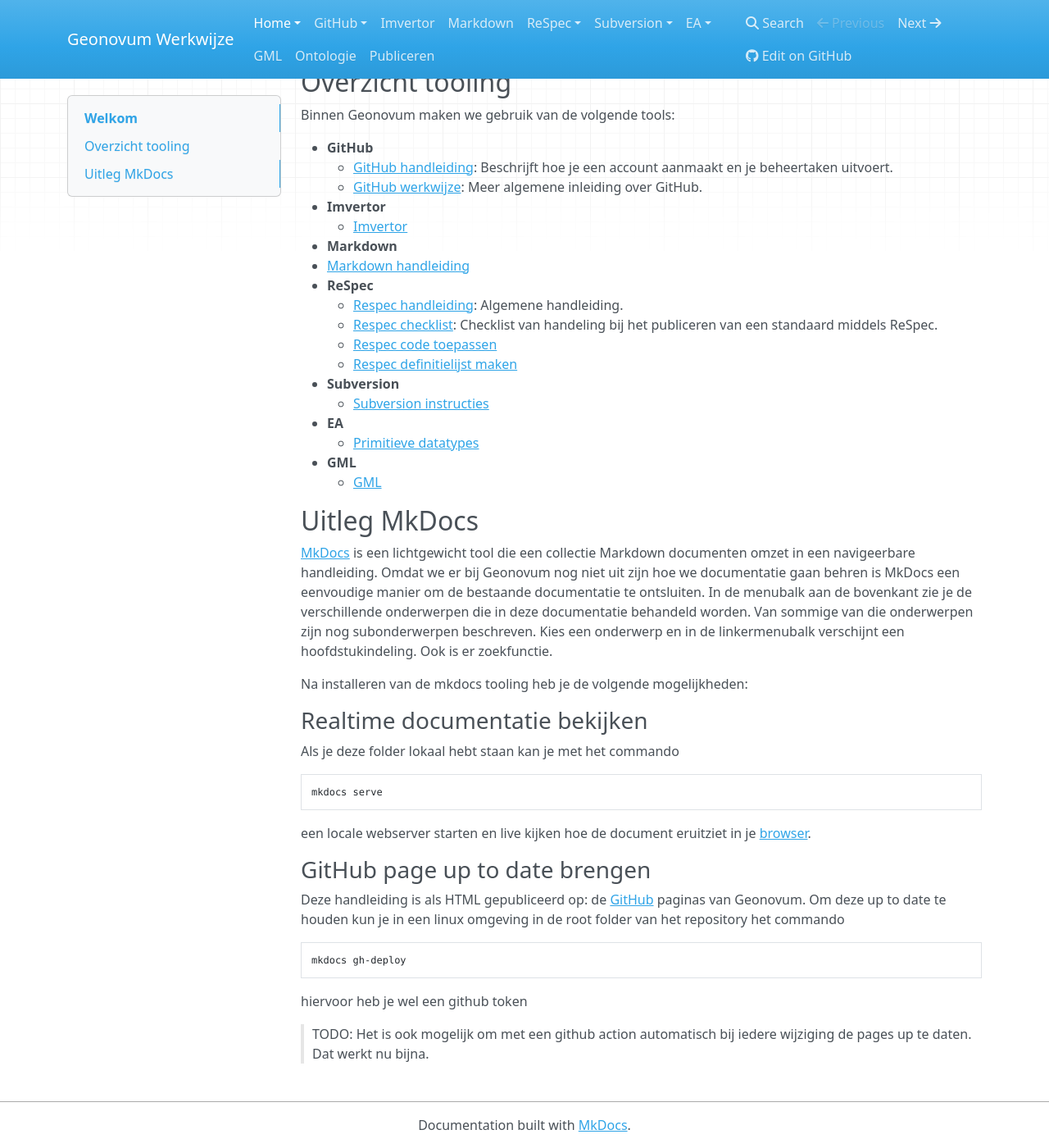
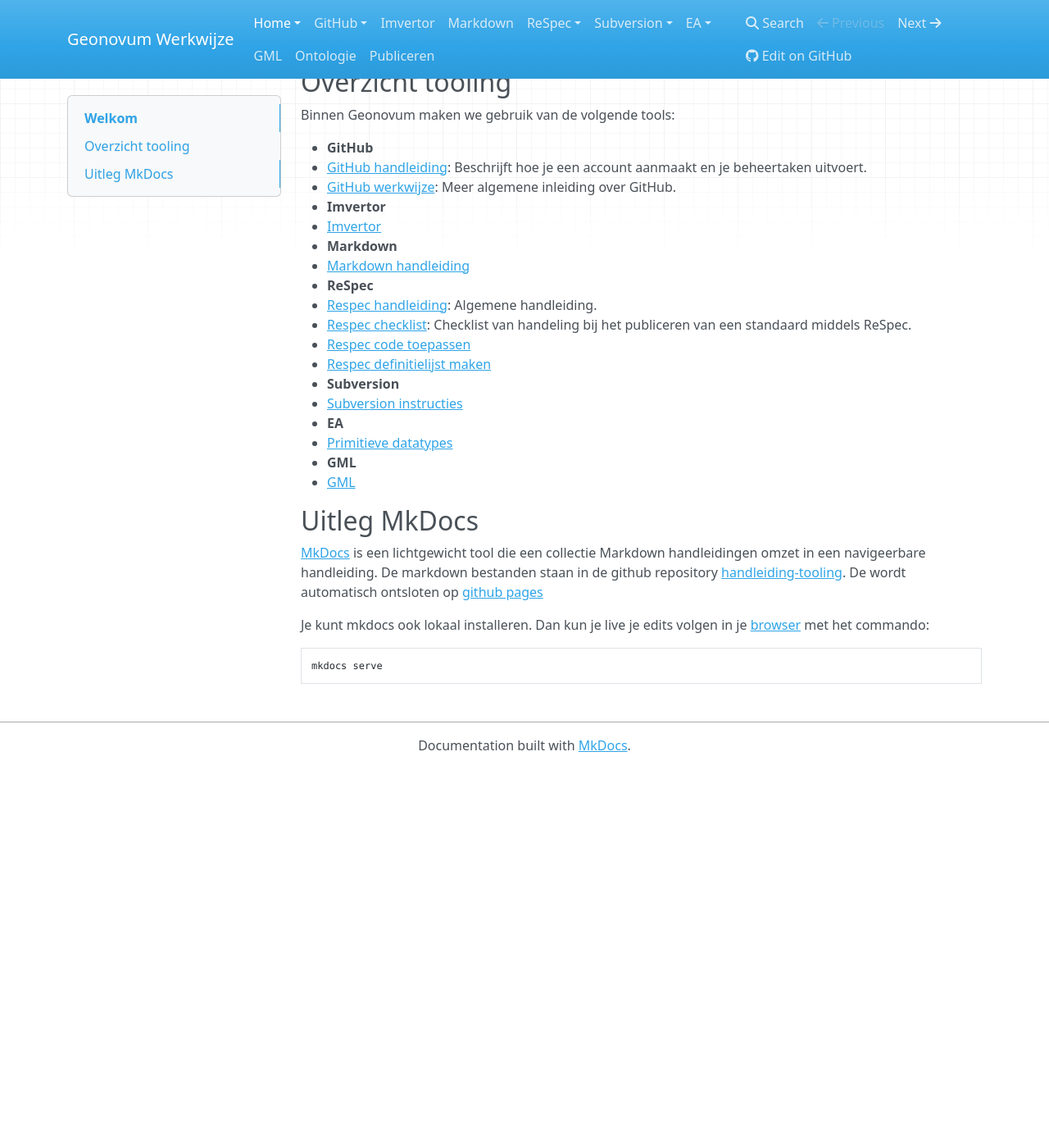
Before and after one commit to Geonovum/handleiding-tooling, an MkDocs documentation site: the page built from docs/index.md, in a window 1280 px wide and 1400 px high, scrolled down 517 px. Shown: the whole window at 82% size. Built offline with MkDocs 1.6.1, drawn with Linux system fonts in a browser that asks for light colours; nearby versions of some CDN libraries; after the commit the page ends 1454 px from its top, so only the background shows below that.

Commit message:
nu kunnen we live edits doen.

````diff
--- a/docs/index.md
+++ b/docs/index.md
@@ -29,63 +29,33 @@
 Binnen Geonovum maken we gebruik van de volgende tools:
 
 - **GitHub**
-     - [GitHub handleiding](GitHub.md): Beschrijft hoe je een account aanmaakt en
-     je beheertaken uitvoert.
-     - [GitHub werkwijze](GitHub-Inleiding.md): Meer algemene inleiding over GitHub.
+  - [GitHub handleiding](GitHub.md): Beschrijft hoe je een account aanmaakt en
+    je beheertaken uitvoert.
+  - [GitHub werkwijze](GitHub-Inleiding.md): Meer algemene inleiding over GitHub.
 - **Imvertor**
-     - [Imvertor](Imvertor.md)
+  - [Imvertor](Imvertor.md)
 - **Markdown**
-   - [Markdown handleiding](Markdown.md)
+  - [Markdown handleiding](Markdown.md)
 - **ReSpec**
-     - [Respec handleiding](ReSpec.md): Algemene handleiding.
-     - [Respec checklist](ReSpec-Checklists.md): Checklist van handeling bij het
-     publiceren van een standaard middels ReSpec.
-     - [Respec code toepassen](ReSpec-code-toepassen.md)
-     - [Respec definitielijst maken](ReSpec-definitielijst-maken.md)
+  - [Respec handleiding](ReSpec.md): Algemene handleiding.
+  - [Respec checklist](ReSpec-Checklists.md): Checklist van handeling bij het
+    publiceren van een standaard middels ReSpec.
+  - [Respec code toepassen](ReSpec-code-toepassen.md)
+  - [Respec definitielijst maken](ReSpec-definitielijst-maken.md)
 - **Subversion**
-     - [Subversion instructies](SVN.md)
+  - [Subversion instructies](SVN.md)
 - **EA**
-     - [Primitieve datatypes](EA-toepassing-standaarddatatypen.md)
+  - [Primitieve datatypes](EA-toepassing-standaarddatatypen.md)
 - **GML**
-     - [GML](GML.md)
+  - [GML](GML.md)
 
 ## Uitleg MkDocs
 
 [MkDocs](https://www.mkdocs.org/) is een lichtgewicht tool die een collectie
-Markdown documenten omzet in een navigeerbare handleiding. Omdat we er bij
-Geonovum nog niet uit zijn hoe we documentatie gaan behren is MkDocs een
-eenvoudige manier om de bestaande documentatie te ontsluiten. In de menubalk
-aan de bovenkant zie je de verschillende onderwerpen die in deze documentatie
-behandeld worden. Van sommige van die onderwerpen zijn nog subonderwerpen
-beschreven. Kies een onderwerp en in de linkermenubalk verschijnt een
-hoofdstukindeling. Ook is er zoekfunctie.
+Markdown handleidingen omzet in een navigeerbare handleiding. De markdown bestanden staan in de github repository [handleiding-tooling](https://github.com/Geonovum/handleiding-tooling). De wordt automatisch ontsloten op [github pages](https://github.com/Geonovum/handleiding-tooling)
 
-Na installeren van de mkdocs tooling heb je de volgende mogelijkheden:
-
-### Realtime documentatie bekijken
-
-Als je deze folder lokaal hebt staan kan je met het commando
+Je kunt mkdocs ook lokaal installeren. Dan kun je live je edits volgen in je [browser](http://127.0.0.1:8000/) met het commando:
 
 ```
 mkdocs serve
 ```
-
-een locale webserver starten en live kijken hoe de document eruitziet in je [browser](http://127.0.0.1:8000/).
-
-### GitHub page up to date brengen
-
-Deze handleiding is als HTML gepubliceerd op: de
-[GitHub](https://geonovum.github.io/handleiding-tooling/) paginas van Geonovum.
-Om deze up to date te houden kun je in een linux omgeving in de root folder van
-het repository het commando
-
-```
-mkdocs gh-deploy
-```
-
-hiervoor heb je wel een github token
-
->
-> TODO: Het is ook mogelijk om met een github action automatisch bij iedere
-> wijziging de pages up te daten. Dat werkt nu bijna.
->
````
